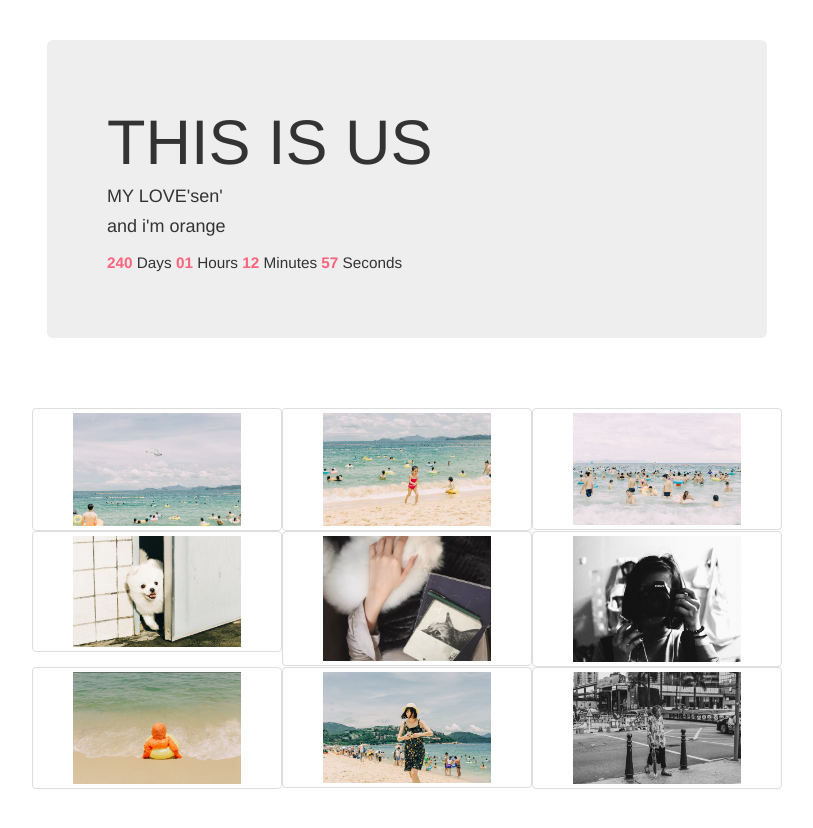
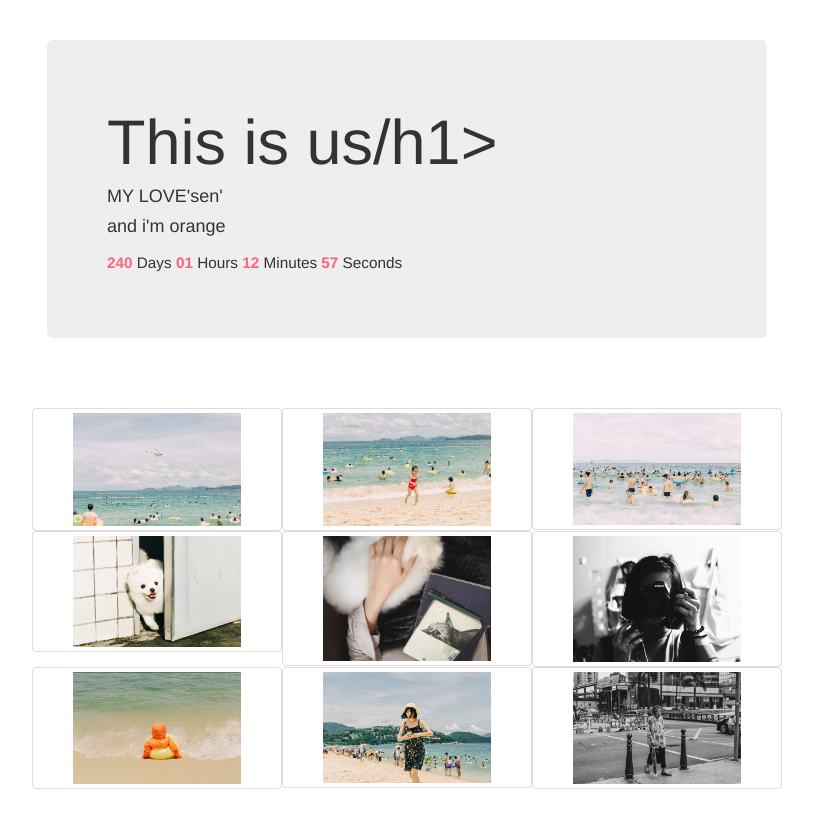
Before and after one commit to Regulus7676/tomyfirstloveJanice76, a plain HTML site: page index.html in a window 1280 px wide. Shown: the top 828 px of the page, without its empty margins (233-1046 px from the left). Drawn offline with Linux system fonts and the light colour scheme.

Commit message:
Update index.html

```diff
--- a/index.html
+++ b/index.html
@@ -47,7 +47,7 @@
 
        <div class="container">
             <header class="jumbotron subhead" id="overview">
-            <h1>THIS IS US</h1>
+            <h1>This is us/h1>
 	    <h4> MY LOVE'sen' </h4>
             <h4> and i'm orange </h4>
         <div class="timer">
```
